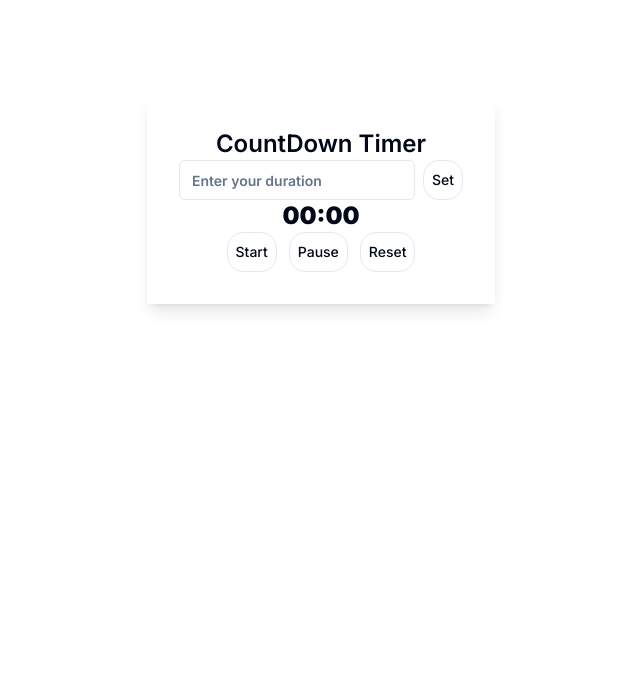
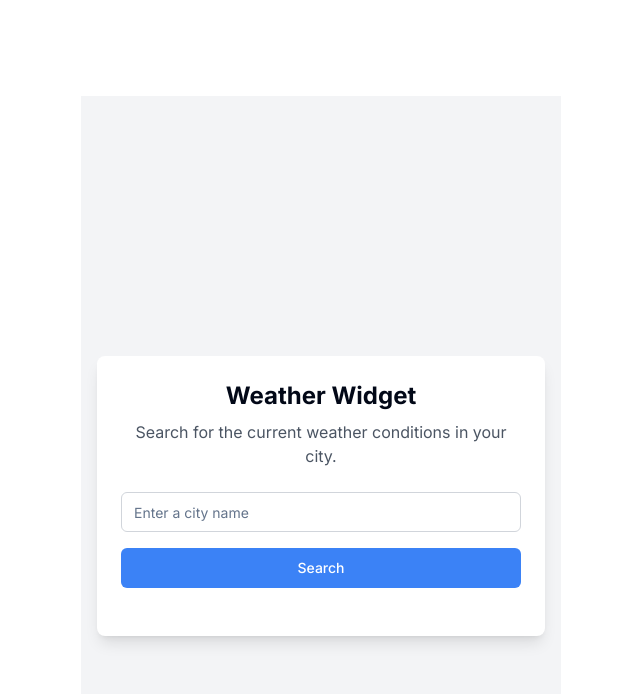
Before and after one commit to ubaidahmed04/Next.js-Challenges, a Next.js app: page / in a window 1280 px wide. Shown: the top 694 px of the page, without its empty margins (319-959 px from the left). Built offline with nearby package versions, Linux system fonts and the light colour scheme.

Commit message:
add weather App using openWeather API

```diff
--- /dev/null
+++ b/app/components/weather-widget.tsx
@@ -0,0 +1,114 @@
+"use client"
+import React, { useState, useEffect } from 'react';
+import { Input } from "@/components/ui/input";
+import { Button } from "@/components/ui/button";
+import { CloudIcon, MapPinIcon, ThermometerIcon } from "lucide-react";
+
+// Define the API_KEY and type for weather data
+const API_KEY = 'de7bf3dd53bd737f80a064ec0b825fb3';
+
+// Define the type for the weather data response
+interface WeatherData {
+  main?: {
+    temp?: number;
+  };
+  weather?: Array<{
+    description?: string;
+  }>;
+}
+
+const WeatherComponent: React.FC = () => {
+  const [location, setLocation] = useState<string>('');
+  const [isLoading, setIsLoading] = useState<boolean>(false);
+  const [data, setData] = useState<WeatherData | null>(null);
+
+  const getCurrentPosition = (): Promise<GeolocationPosition> => {
+    return new Promise((resolve, reject) => {
+      navigator.geolocation.getCurrentPosition(resolve, reject);
+    });
+  };
+
+  const getWeather = async (location: string | null) => {
+    let url: string | undefined;
+
+    if (location) {
+      url = `https://api.openweathermap.org/data/2.5/weather?q=${location}&appid=${API_KEY}&units=metric`;
+    } else {
+      try {
+        const position = await getCurrentPosition();
+        const latitude = position.coords.latitude;
+        const longitude = position.coords.longitude;
+        url = `https://api.openweathermap.org/data/2.5/weather?lat=${latitude}&lon=${longitude}&appid=${API_KEY}&units=metric`;
+      } catch (error) {
+        console.error('Error getting geolocation:', error);
+        return; // Exit if there's an error getting geolocation
+      }
+    }
+
+    if (url) {
+      setIsLoading(true);
+      try {
+        const response = await fetch(url);
+        const result: WeatherData = await response.json();
+        setData(result);
+        setLocation('')
+      } catch (error) {
+        console.error('Error fetching weather data:', error);
+      } finally {
+        setIsLoading(false);
+      }
+    }
+  };
+
+  const onBtnCall = () => {
+    getWeather(location);
+  };
+
+  return (
+    <div className="flex justify-center items-center min-h-screen bg-gray-100 p-4">
+    <div className="w-full max-w-md mx-auto text-center bg-white shadow-lg rounded-lg p-6">
+      <div className="mb-6">
+        <h2 className="text-2xl font-bold mb-2">Weather Widget</h2>
+        <p className="text-gray-600">Search for the current weather conditions in your city.</p>
+      </div>
+      <div className="mb-6">
+        <form className="flex flex-col gap-4">
+          <Input
+            type="text"
+            placeholder="Enter a city name"
+            value={location}
+            onChange={(e) => setLocation(e.target.value)}
+            className="border-gray-300 rounded-md"
+          />
+          <Button
+            onClick={onBtnCall}
+            disabled={isLoading}
+            className={`py-2 px-4 rounded-md text-white ${isLoading ? 'bg-gray-500' : 'bg-blue-500'} hover:bg-blue-600 transition`}
+          >
+            {isLoading ? 'Loading...' : 'Search'}
+          </Button>
+        </form>
+      </div>
+      <div className="mt-6 grid gap-4">
+        {data && (
+          <>
+            {/* Display temperature with icon */}
+            <div className="flex items-center gap-2 text-gray-800">
+              <ThermometerIcon className="w-6 h-6" />
+              <span>{data.main?.temp}°C</span> {/* Adjust based on the weather data structure */}
+            </div>
+            {/* Display weather description with icon */}
+            <div className="flex items-center gap-2 text-gray-800">
+              <CloudIcon className="w-6 h-6" />
+              <span>{data.weather?.[0]?.description}</span> {/* Adjust based on the weather data structure */}
+            </div>
+
+          </>
+        )}
+      </div>
+    </div>
+  </div>
+  );
+};
+
+export default WeatherComponent;
--- a/app/page.tsx
+++ b/app/page.tsx
@@ -1,10 +1,12 @@
 import Image from "next/image";
 import CountDown from "./components/counter";
+import Weather from "./components/weather-widget";
 
 export default function Home() {
   return (
     <main className="flex min-h-screen flex-col items-center justify-between p-24">
-      <CountDown/>
+      {/* <CountDown/> */}
+      <Weather/>
           </main>
   );
 }
```
